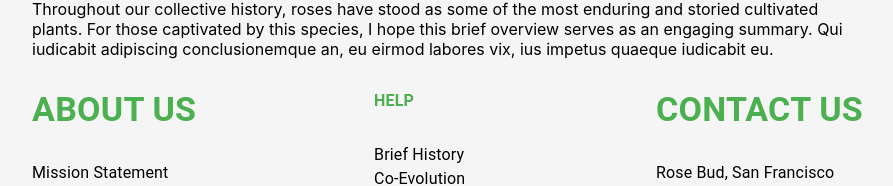
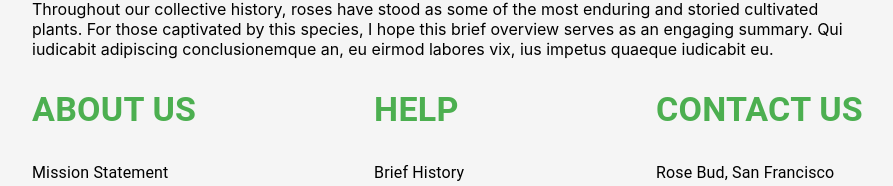
Before and after one commit to Nelson00011/Vase14Garden, a React (Create React App) app in the folder frontend/: page /profile in a window 1280 px wide. Shown: the part 183-369 px from the top of the page, without its empty margins (192-1085 px from the left). Built offline with nearby package versions, Linux system fonts and the light colour scheme.

Commit message:
Footer APIsourcing TODO NavBar backend sx APIsourcingImplementation

```diff
--- a/frontend/src/components/Footer.jsx
+++ b/frontend/src/components/Footer.jsx
@@ -45,8 +45,8 @@ function Footer(){
             </Box>
             <Box>
                 <Typography
-                 variant="h4"
-                    sx={{
+                 sx={{
+                        typography: 'h4',
                         fontWeight: 'bold',
                         mb: '30px',
                         color: shades.secondary[500]
@@ -62,6 +62,7 @@ function Footer(){
             <Box>
                 <Typography
                   sx={{
+                        typography: 'h4',
                         fontWeight: 'bold',
                         mb: '30px',
                         color: shades.secondary[500]
```
